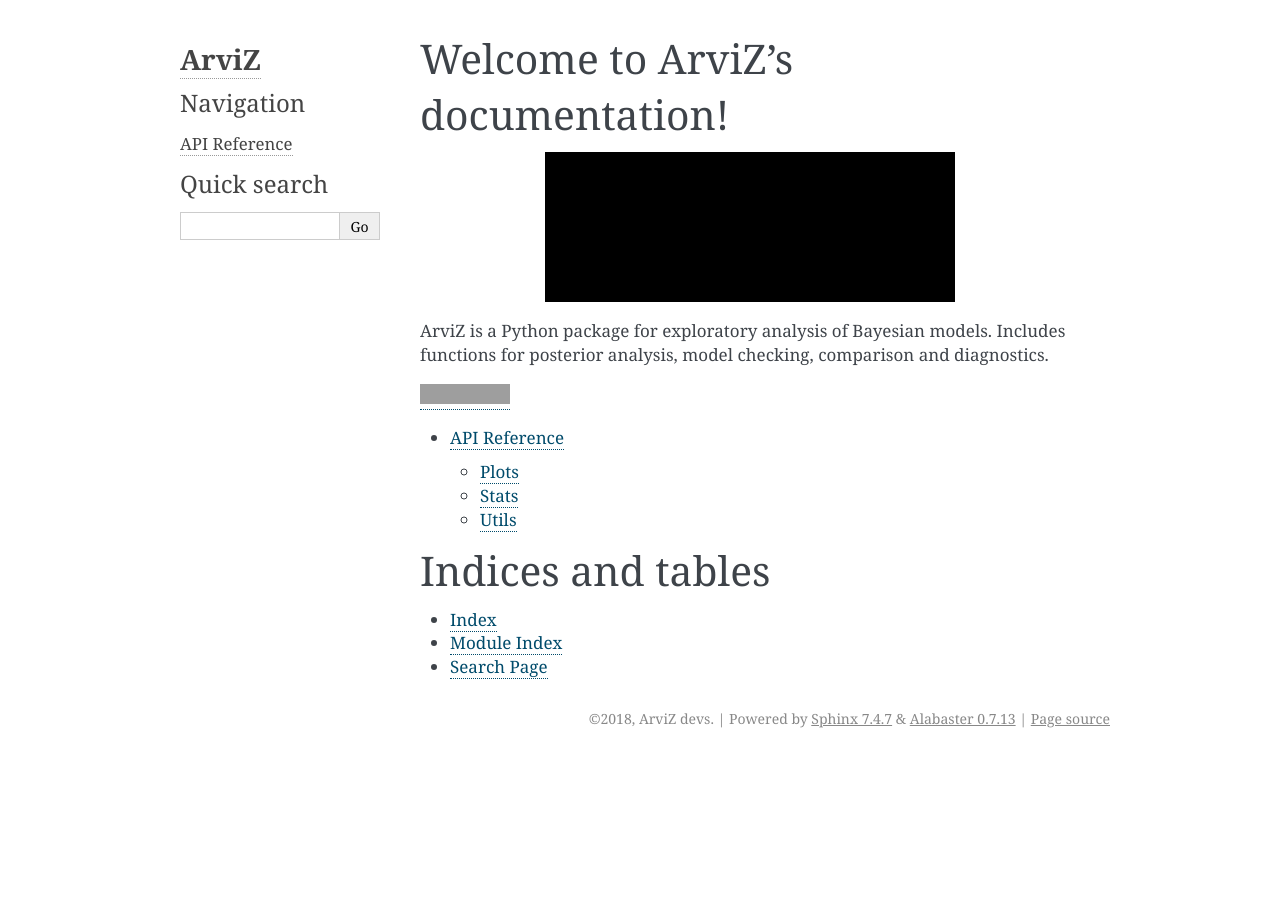
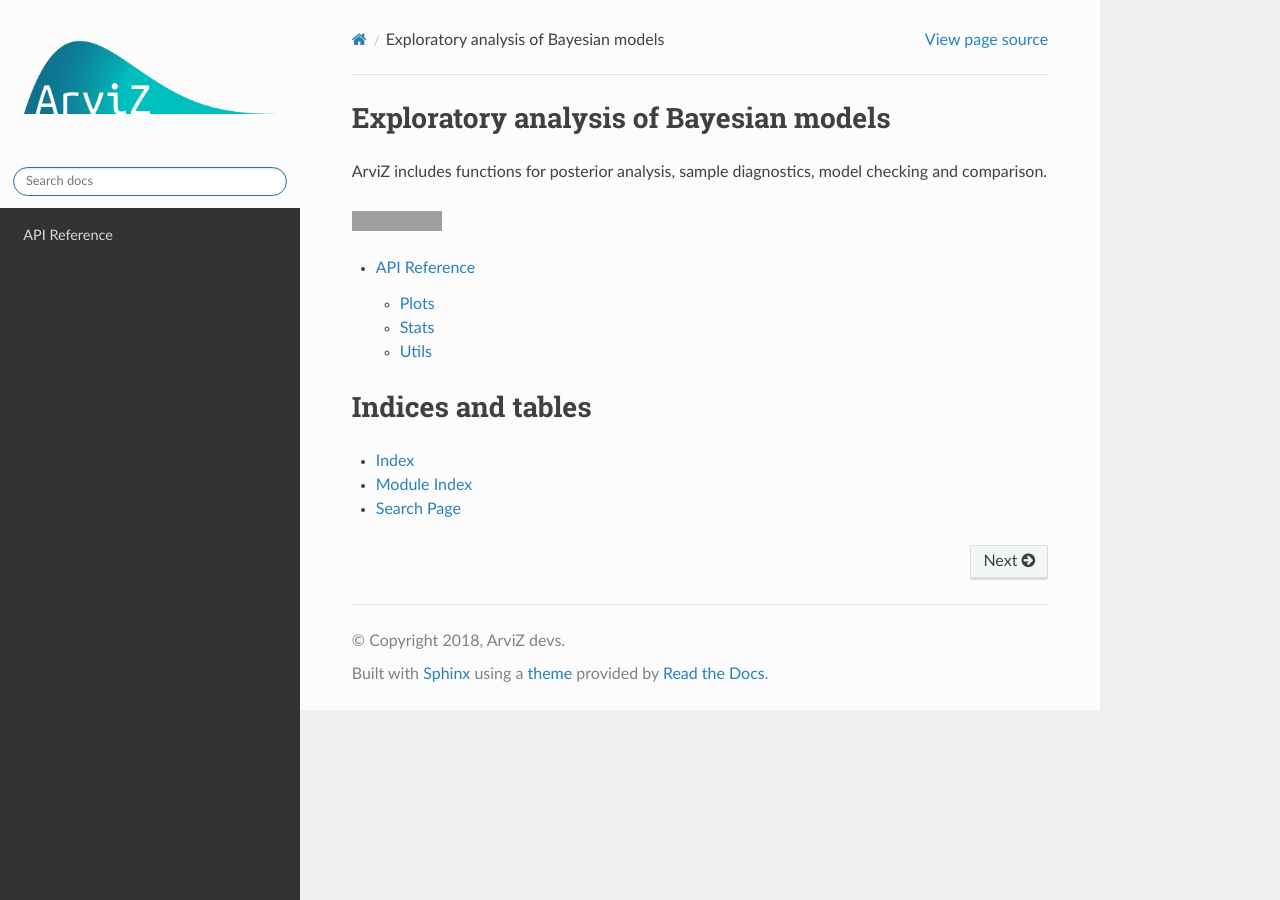
Before and after one commit to arviz-devs/arviz, a Sphinx documentation site: the page built from doc/source/index.rst, in a window 1280 px wide. Built offline with Sphinx 7.4.7 and the Read the Docs theme 2.0.0, drawn with Linux system fonts in a browser that asks for light colours; pages that are not in the unit, such as notebooks, are missing from menus; grey boxes are pictures that could not be loaded.

Commit message:
new theme and logo

```diff
--- /dev/null
+++ b/doc/source/_static/custom.css
@@ -0,0 +1,7 @@
+div.wy-side-nav-search {
+  background: #fcfcfc;
+}
+
+div.wy-side-nay {
+  background: #3f3f3f:
+}
--- a/doc/source/conf.py
+++ b/doc/source/conf.py
@@ -95,13 +95,13 @@
 # The theme to use for HTML and HTML Help pages.  See the documentation for
 # a list of builtin themes.
 #
-html_theme = 'alabaster'
+html_theme = 'sphinx_rtd_theme'
 
 # Theme options are theme-specific and customize the look and feel of a theme
 # further.  For a list of options available for each theme, see the
 # documentation.
 #
-#html_theme_options = {"bgcolor": "black"}
+html_theme_options = {'logo_only': True}
 
 
 
@@ -130,6 +130,23 @@
 
 # Output file base name for HTML help builder.
 htmlhelp_basename = 'ArviZdoc'
+
+
+# A shorter title for the navigation bar.  Default is the same as html_title.
+html_short_title = 'ArviZ'
+
+# The name of an image file (relative to this directory) to place at the top
+# of the sidebar.
+html_logo = '_static/logo.png'
+
+
+# The name of an image file (relative to this directory) to use as a favicon of
+# the docs.  This file should be a Windows icon file (.ico) being 16x16 or 32x32
+# pixels large.
+html_favicon = '_static/favicon.ico'
+
+def setup(app):
+    app.add_stylesheet('custom.css')
 
 
 # -- Options for LaTeX output ---------------------------------------------
--- a/doc/source/index.rst
+++ b/doc/source/index.rst
@@ -1,12 +1,7 @@
-Welcome to ArviZ's documentation!
-=================================
+Exploratory analysis of Bayesian models
+=======================================
 
-.. image:: logo_placeholder.png
-    :height: 150px
-    :alt: ArviZ logo
-    :align: center
-
-ArviZ is a Python package for exploratory analysis of Bayesian models. Includes functions for posterior analysis, model checking, comparison and diagnostics.
+ArviZ includes functions for posterior analysis, sample diagnostics, model checking and comparison.
 
 |Build Status|
 
```
Also changed, not shown: doc/source/_static/favicon.ico (added), doc/source/_static/logo.png (added).
